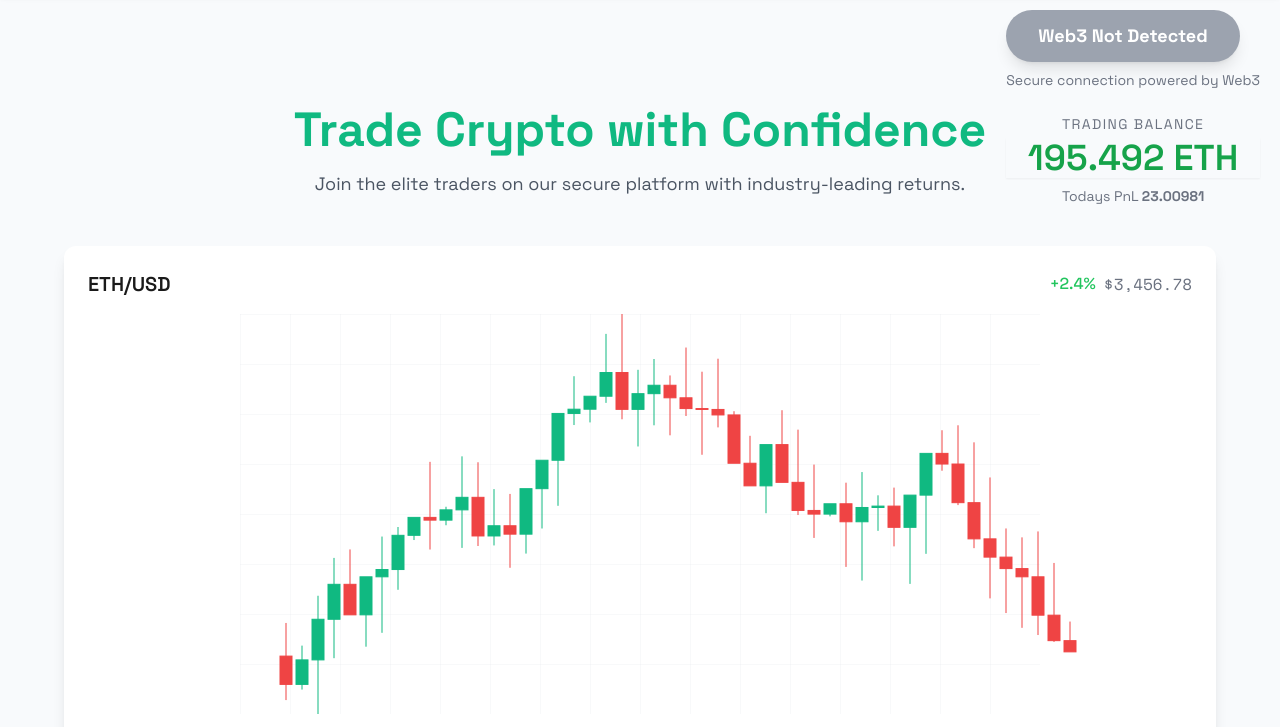
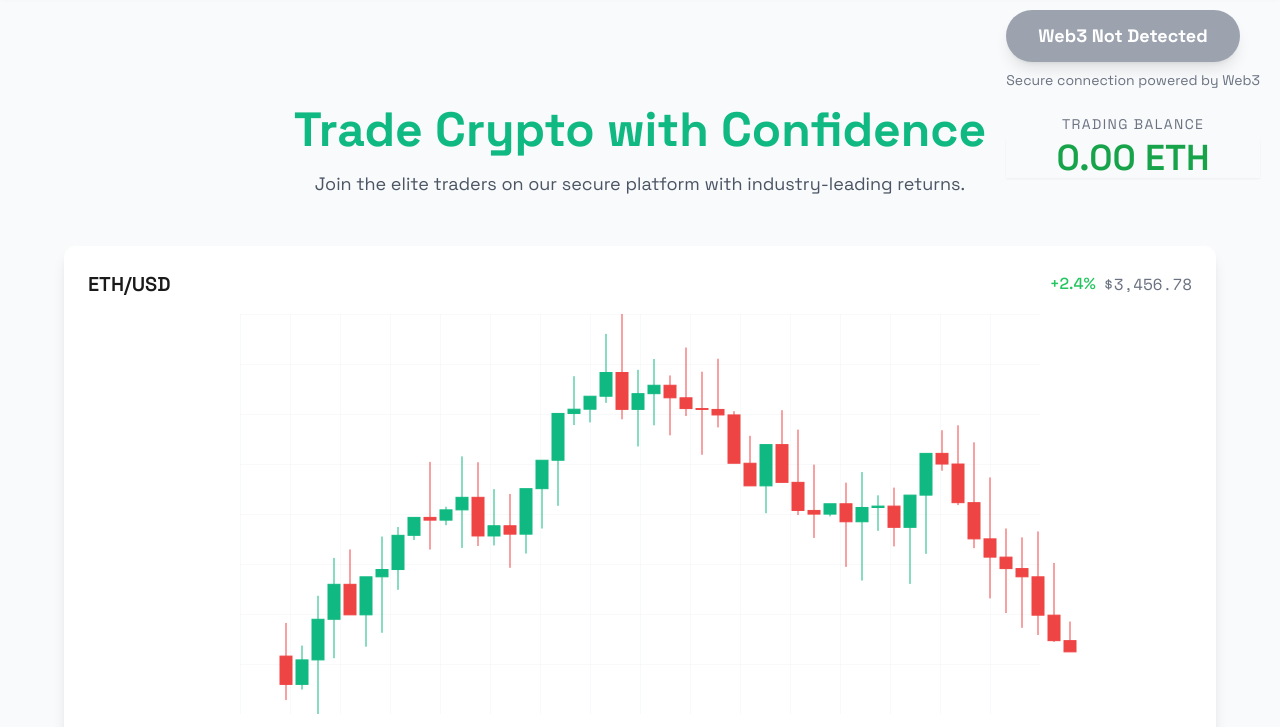
Before and after one commit to lupin889/Cryptonest, a plain HTML site: page index.html in a window 1280 px wide. Shown: the part 70-797 px from the top of the page. Drawn offline with nearby package versions, Linux system fonts and the light colour scheme; a script that the page names is missing.

Commit message:
Update index.html

```diff
--- a/index.html
+++ b/index.html
@@ -247,8 +247,7 @@
     <!-- Dashboard-Style Balance -->
     <div class="balance-display mt-6 text-center">
         <p class="text-gray-500 text-sm mb-1 uppercase tracking-widest">Trading Balance</p>
-        <p id="tradingBalance" class="text-3xl md:text-4xl font-semibold text-green-600 shadow-sm">195.492 ETH</p>
-        <p class="text-gray-500 mt-2 text-sm">Todays PnL <B>23.00981</B></p>
+        <p id="tradingBalance" class="text-3xl md:text-4xl font-semibold text-green-600 shadow-sm">0.00 ETH</p>
     </div>
 </div>
 
```
